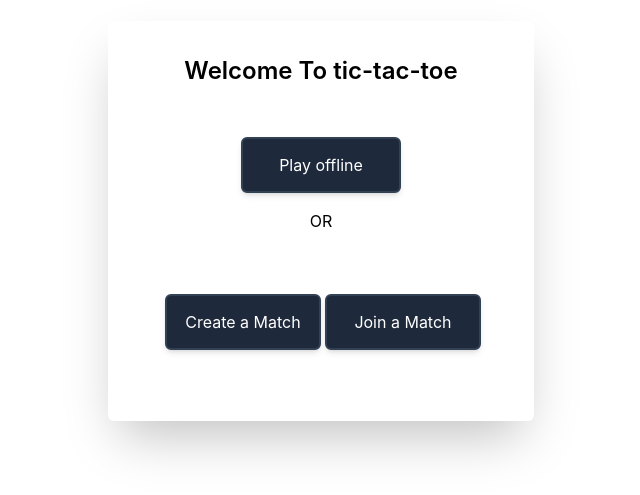
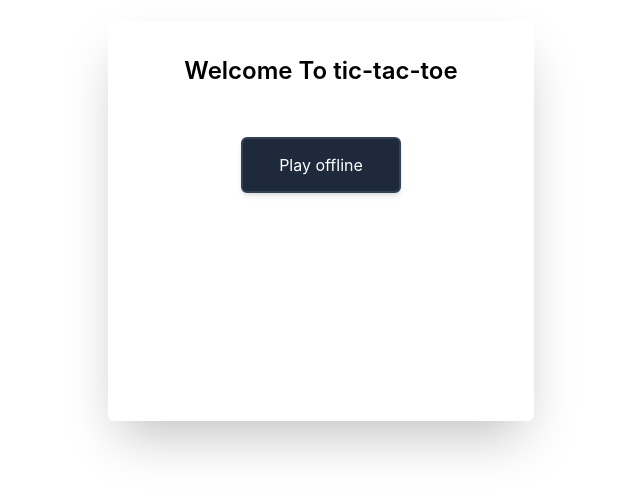
Before and after one commit to rahul-yadav-dsw/tic-tac-toe, a Next.js app: page / in a window 1280 px wide. Shown: the part 179-674 px from the top of the page, without its empty margins (319-959 px from the left). Built offline with nearby package versions, Linux system fonts and the light colour scheme.

Commit message:
create online mode for testing

```diff
--- a/components/welcome.jsx
+++ b/components/welcome.jsx
@@ -147,7 +147,7 @@
                   Play offline
                 </button>
               </div>
-              <div className={"text-center"}>OR</div>
+              {/* <div className={"text-center"}>OR</div>
               <div className={"h-2/3 flex justify-evenly items-center"}>
                 <button
                   className={
@@ -165,7 +165,7 @@
                 >
                   Join a Match
                 </button>
-              </div>
+              </div> */}
             </div>
           </div>
         </div>
```
